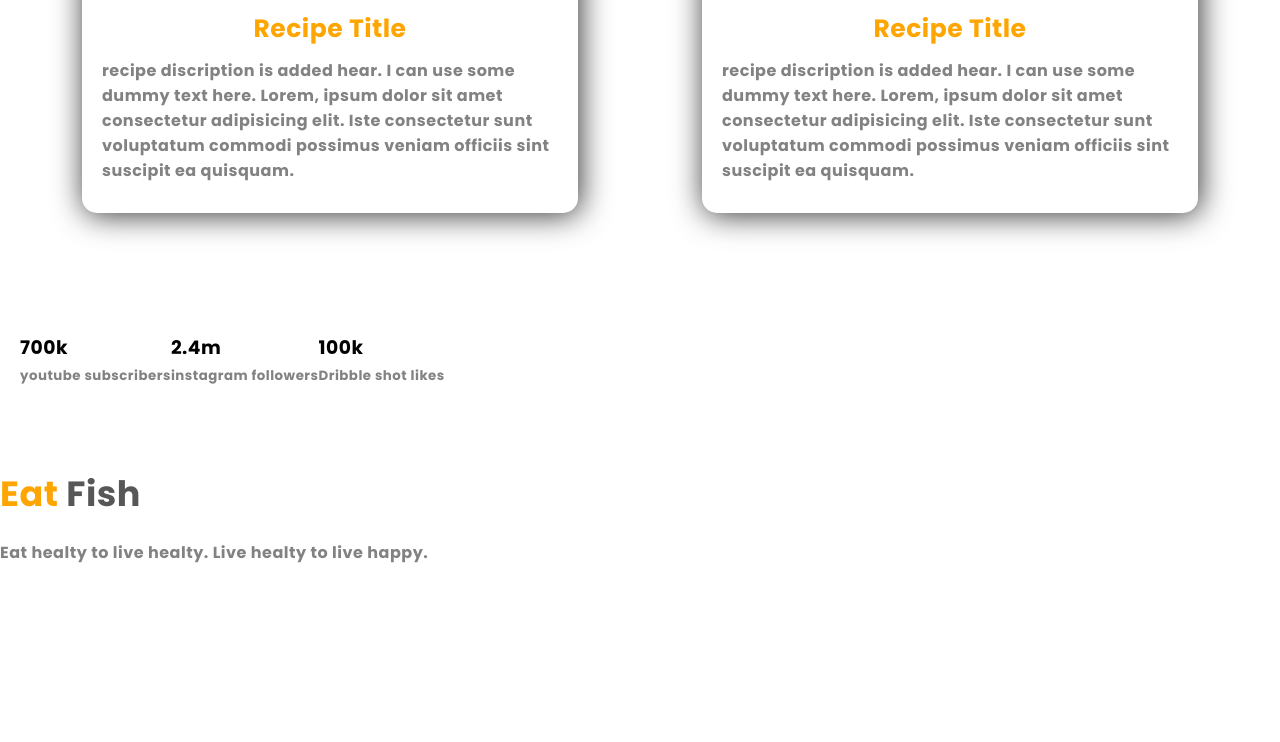
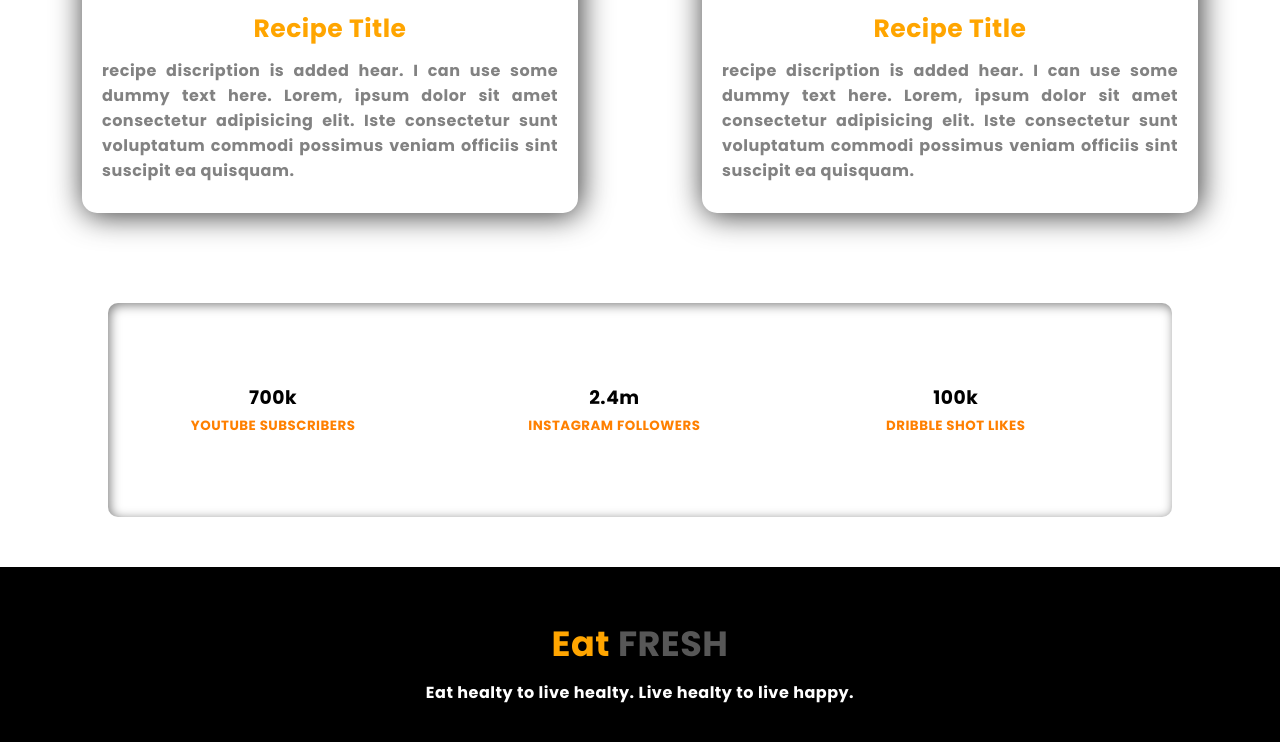
Before and after one commit to mostafizurRahaman/eat-healthy, a plain HTML site: page index.html in a window 1280 px wide. Shown: the part 1738-2480 px from the top of the page. Before the commit the page ends 2303 px from the top, so only its background shows below. Drawn offline with Linux system fonts and the light colour scheme.

Commit message:
finaly done

```diff
--- a/index.html
+++ b/index.html
@@ -56,24 +56,24 @@
             </div>
         </div>
     </section>
-    <section class="follower_sec ">
+    <section class="follower_sec">
         <div class="follower_wrapper flexible_sec">
             <div class="box">
                 <h3>700k</h3>
-                <p><small>youtube subscribers</small></p>
+                <p><small class="number_color">youtube subscribers</small></p>
             </div>
             <div class="box">
                 <h3>2.4m</h3>
-                <p><small>instagram followers</small></p>
+                <p><small class="number_color">instagram followers</small></p>
             </div>
             <div class="box">
                 <h3>100k</h3>
-                <p><small>Dribble shot likes</small></p>
+                <p><small  class="number_color">Dribble shot likes</small></p>
             </div>
         </div>
     </section>
-    <footer id="foorer">
-        <h2><span class="color_change">Eat</span> Fish</h2>
+    <footer id="footer">
+        <h2><span class="color_change">Eat</span> fRESH</h2>
         <p>Eat healty to live healty. Live healty to live happy.</p>
     </footer>
 </body>
--- a/style.css
+++ b/style.css
@@ -20,9 +20,6 @@ body{
 }
 
 .header_sec{
-
-}
-.header_sec{
    align-items: center;
 
 }
@@ -35,6 +32,7 @@ h1{
 }
 p{
     color:#828282;
+
 
 }
 
@@ -89,6 +87,8 @@ h2{
 }
 .about_me p{
  color:#18191F;
+ text-align: justify;
+
 }
 .about_me img {
 width: 75%;
@@ -103,6 +103,9 @@ width: 75%;
   padding:50px 0px ;
   padding-bottom: 0;
 }
+.my_recipies .bottom_sec p{
+   text-align: justify;
+}
 .my_recipies .bottom_sec .half_sec{
   box-shadow: 2px 2px 31px rgba(0, 0, 0, 0.80);
   padding: 20px 20px 30px;
@@ -112,6 +115,7 @@ width: 75%;
   -ms-border-radius: 15px;
   -o-border-radius: 15px;
  margin-top: 5px;
+
 
 
 }
@@ -126,3 +130,52 @@ width: 75%;
     text-align: center;
     color: orange;
 }
+.follower_sec{
+    background:#fff;
+}
+.follower_wrapper{
+    background: #fff;
+    box-shadow: 2px 2px 11px rgba(0, 0, 0, 0.50) inset;
+    width: 80%;
+    margin:50px auto;
+    border-radius: 10px;
+    -webkit-border-radius: 10px;
+    -moz-border-radius: 10px;
+    -ms-border-radius: 10px;
+    -o-border-radius: 10px;
+    transition: 0.5s all ease-in-out;
+    -webkit-transition: 0.5s all ease-in-out;
+    -moz-transition: 0.5s all ease-in-out;
+    -ms-transition: 0.5s all ease-in-out;
+    -o-transition: 0.5s all ease-in-out;
+}
+.follower_wrapper:hover{
+    box-shadow: 2px 2px 11px rgba(0, 0, 0, 0.50);
+
+}
+.follower_sec .box{
+    width: 30%;
+    margin-right: 5%;
+    text-align: center;
+
+
+}
+.follower_sec .box:nth-child(3){
+       margin-right: none;
+}
+.number_color{
+    color: #ff8000;
+    text-transform: uppercase;
+}
+#footer{
+    background: #000;
+    padding: 50px 20px 70px;
+    text-align: center;
+}
+#footer h2{
+    margin-bottom: 10px;
+}
+#footer P{
+    color: #fff;
+    text-align: center;
+}
```
